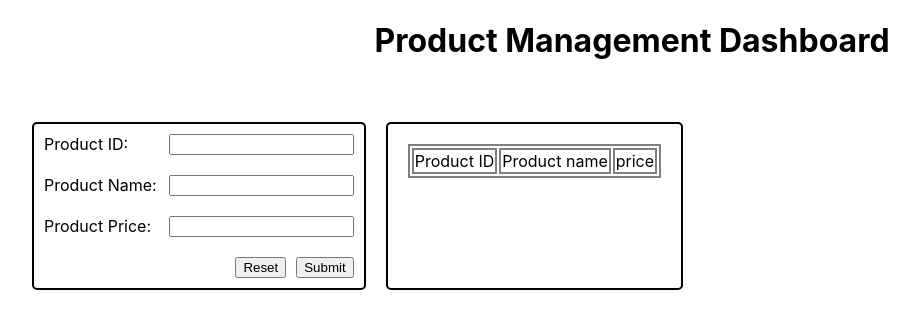
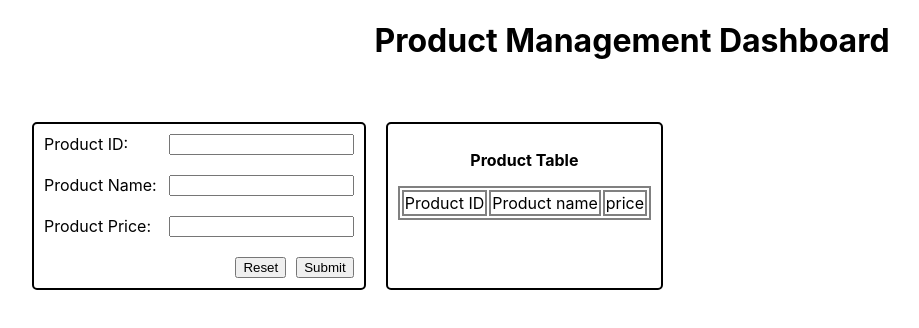
Before and after one commit to polin103109/product-management, a React (Create React App) app: page / in a window 1280 px wide. Shown: the top 328 px of the page, without its empty margins (8-927 px from the left). Built offline with nearby package versions, Linux system fonts and the light colour scheme.

Commit message:
aligned Css

```diff
--- a/src/form/components/productForm/form.css
+++ b/src/form/components/productForm/form.css
@@ -24,6 +24,11 @@ justify-content: space-between;
 .table-data{
     border: 2px solid black;
     border-radius: 5px;
-    padding: 20px;
+    padding: 10px;
     margin-left: 20px;
 }
+p{
+    text-align: center;
+    font-weight: bold;
+
+}
--- a/src/form/components/productForm/form.jsx
+++ b/src/form/components/productForm/form.jsx
@@ -53,6 +53,7 @@ function handleOnChange(e){
           </form>
           </div>
         <div className='table-data'>
+          <p>Product Table</p>
         <ProductTable tableData={tableData}/>
         </div>
         </div>
```
